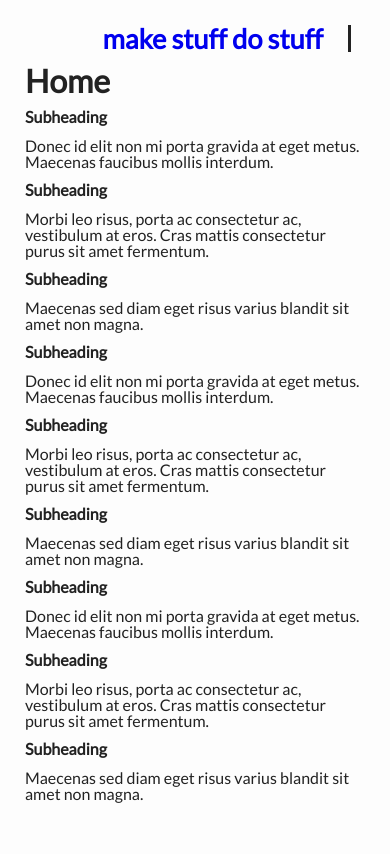
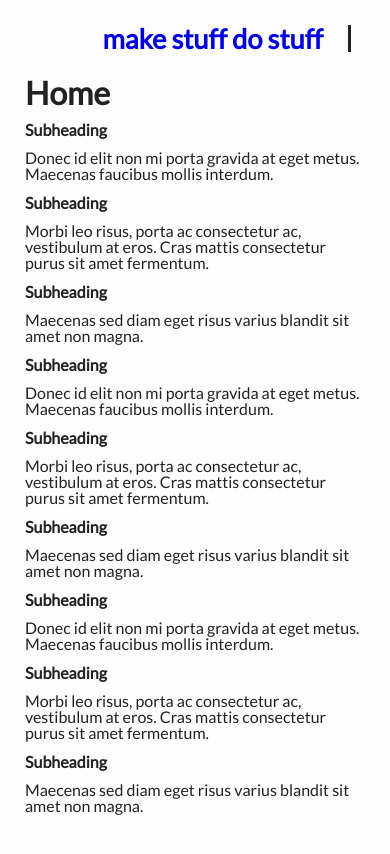
Before and after one commit to followfung/followfung.github.io, a Jekyll site: the page built from index.html, in a window 390 px wide. Shown: the top 854 px of the page. Built offline with Jekyll 4.4.1, drawn with Linux system fonts in a browser that asks for light colours.

Commit message:
less top spacing on landscape mobile

```diff
--- a/_sass/styles.scss
+++ b/_sass/styles.scss
@@ -61,7 +61,7 @@
   margin: $spacing 0;
 }
 
-/* Small screens */
+/* Small screens (Mobile) */
 @include media-query(425px) {
   .branding {
     font-size: 1.7em;
@@ -76,12 +76,17 @@
   }
 
   .main-content {
+    h1, h2, h3, h4, h5, h6 {
+      margin-top: ($spacing / 2);
+    };
     margin: ($spacing / 2) 0 0 0;
     padding-bottom: $spacing;
   }
+}
+
+@include media-query(675px) {
   .main-content {
-    h1, h2, h3, h4, h5, h6 {
-      margin-top: ($spacing / 2);
-    }
+    margin-top: $spacing;
+    padding-bottom: $spacing;
   }
 }
```
